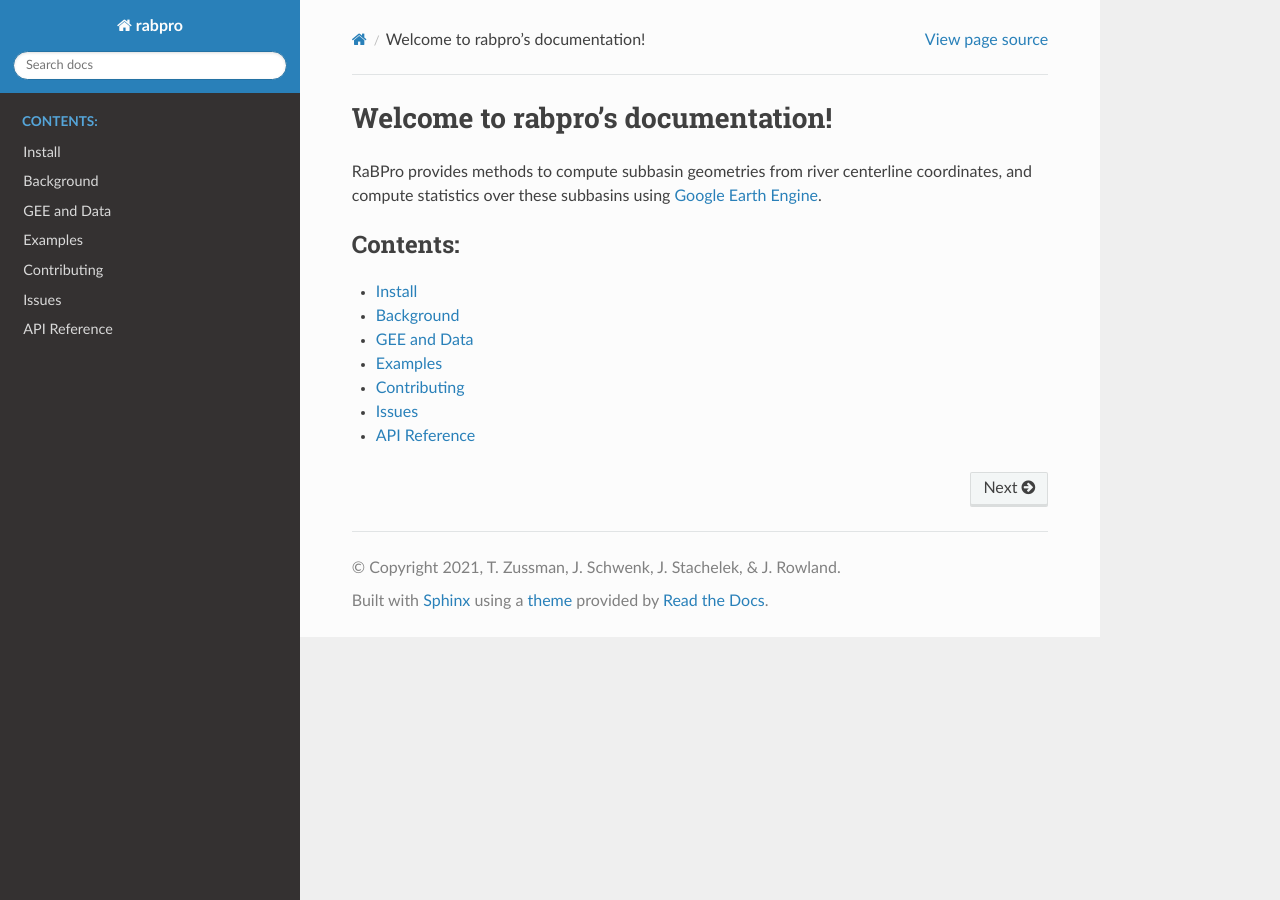
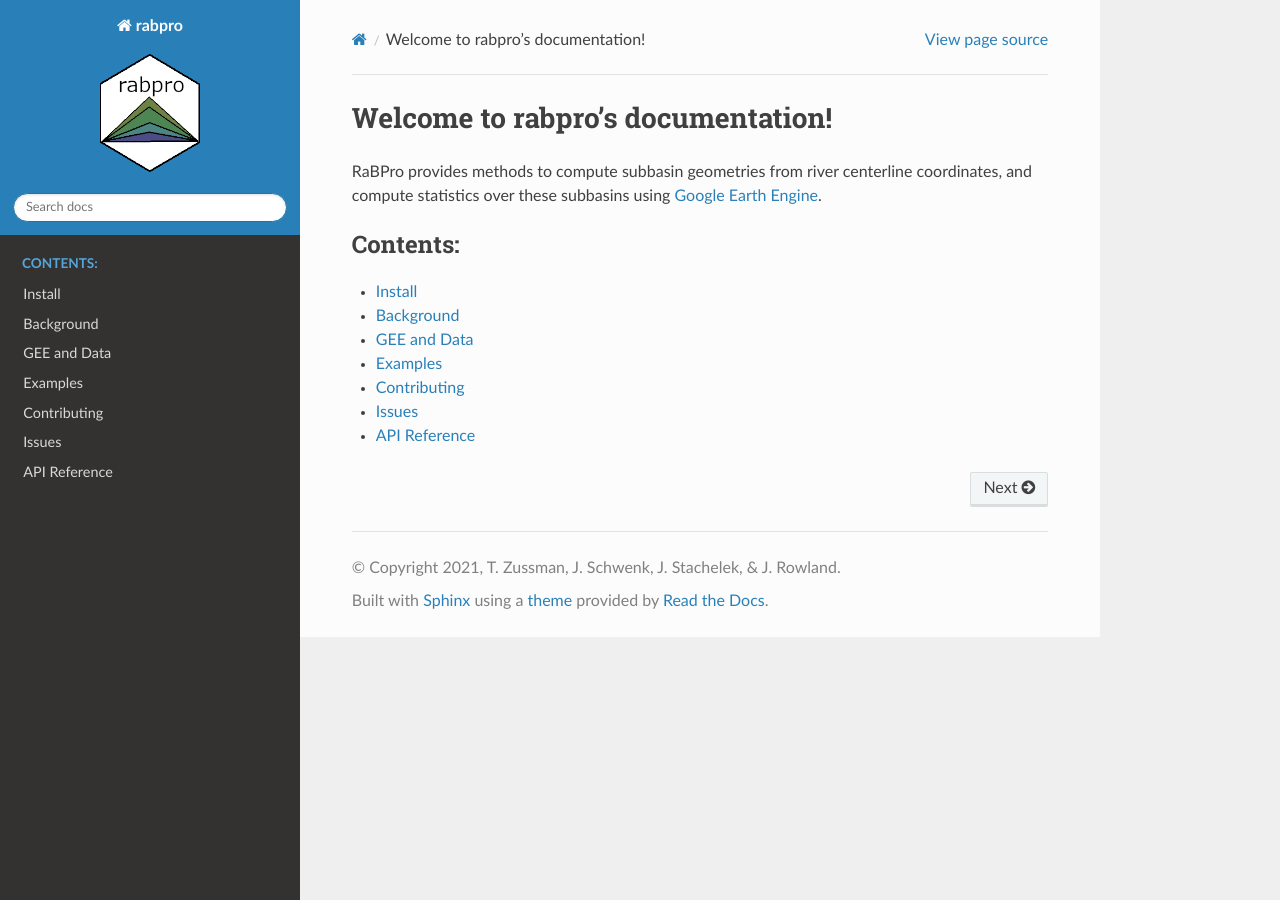
Before and after one commit to VeinsOfTheEarth/rabpro, a Sphinx documentation site: the page built from docs/source/index.rst, in a window 1280 px wide. Built offline with Sphinx 7.4.7 and the Read the Docs theme 2.0.0, drawn with Linux system fonts in a browser that asks for light colours.

Commit message:
use logo in docs

```diff
--- a/docs/source/conf.py
+++ b/docs/source/conf.py
@@ -104,4 +104,6 @@ html_theme = "sphinx_rtd_theme"
 # Add any paths that contain custom static files (such as style sheets) here,
 # relative to this directory. They are copied after the builtin static files,
 # so a file named "default.css" will overwrite the builtin "default.css".
-html_static_path = ["_static"]
+html_static_path = ["../_static"]
+
+html_logo = "logo_small.png"
```
Also changed, not shown: docs/source/logo_small.png (added).
